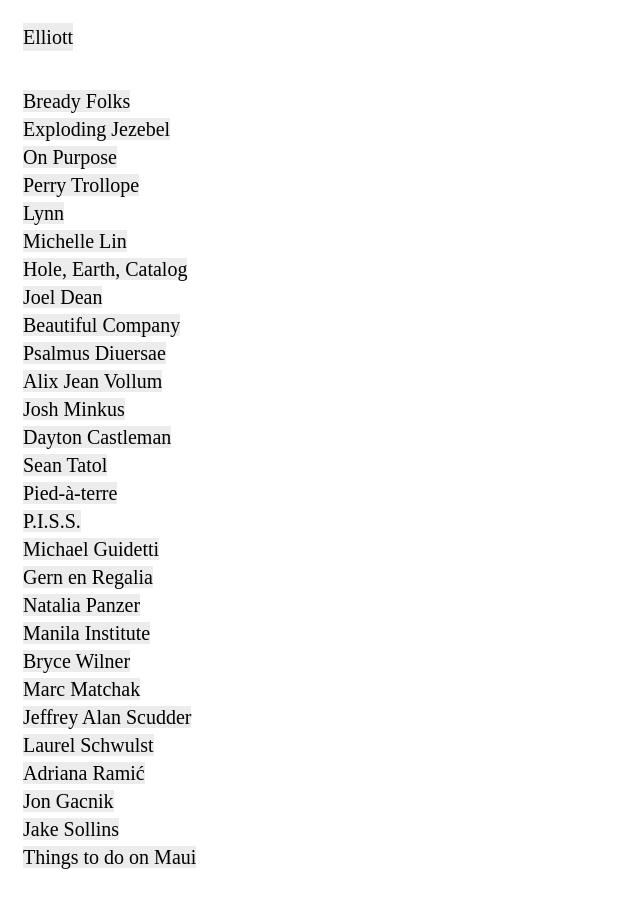
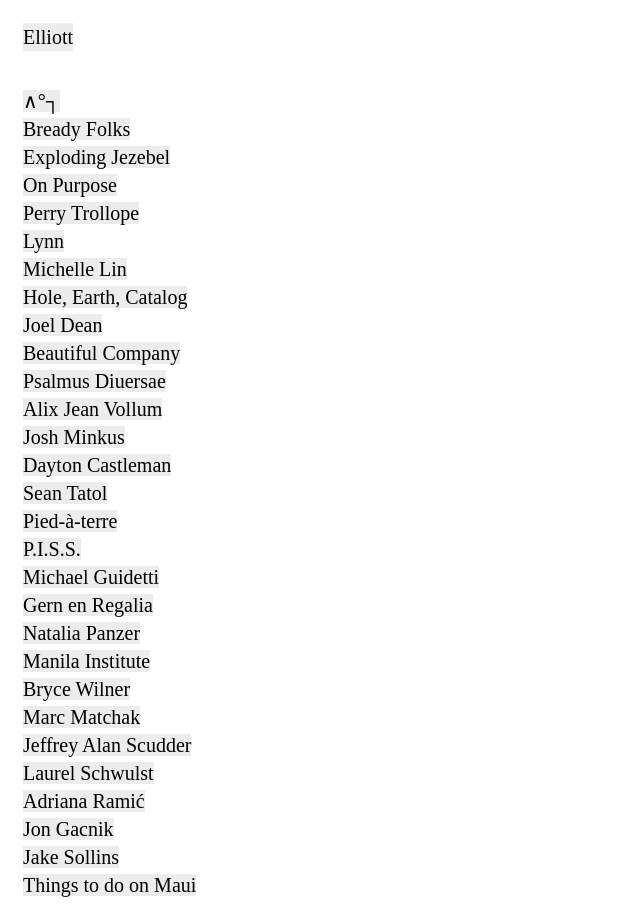
Before and after one commit to oilstel/elliott, a Jekyll site: the page built from links.md, in a window 1280 px wide, cut to the strip 0-915 px from the top of the page. Shown: the whole strip, without its empty margins (0-640 px from the left). Built offline with Jekyll 4.4.1, drawn with Linux system fonts in a browser that asks for light colours.

Commit message:
∧°┐

```diff
--- a/links.md
+++ b/links.md
@@ -5,6 +5,7 @@ permalink: /links/
 hide_email: true
 ---
 
+<a href="http://vg.pe.hu/jp/" target="_blank">∧°┐</a><br>
 <a href="https://breadyfolks.info/" target="_blank">Bready Folks</a><br>
 <a href="http://explodingjezebel.odie.us" target="_blank">Exploding Jezebel</a><br>
 <a href="http://www.19933.biz/onpurpose.html" target="_blank">On Purpose</a><br>
```
